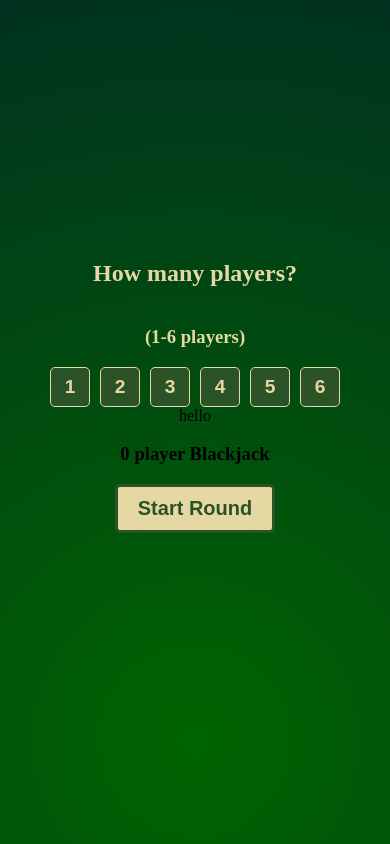
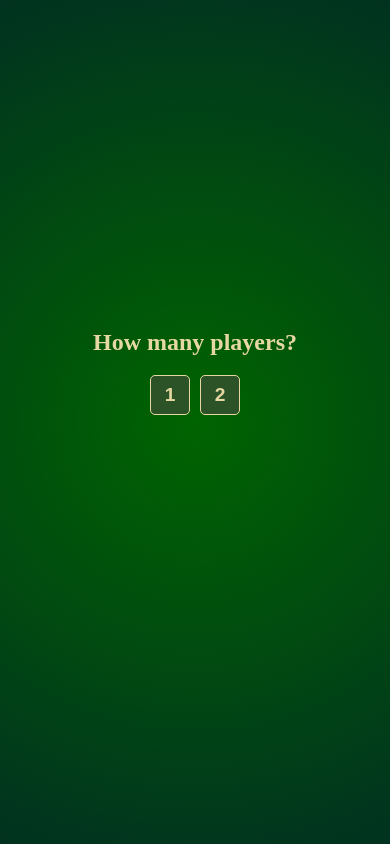
Before and after one commit to anjaliruth/cardCounter, a React (Create React App) app: page / in a window 390 px wide. Shown: the top 844 px of the page. Built offline with nearby package versions, Linux system fonts and the light colour scheme.

Commit message:
responsive players settings and stopped game if all players have lost and dont deal cards for dealer

```diff
--- a/src/App.css
+++ b/src/App.css
@@ -1,8 +1,7 @@
 .App {
-  text-align: center
+  text-align: center;
 }
 @import url("https://fonts.googleapis.com/css2?family=Cinzel+Decorative:wght@400;700;900&display=swap");
-
 
 .chars {
   background-color: #e6d8a2;
@@ -12,24 +11,23 @@ body {
 }
 
 .displayArea {
-  padding-top: 300px;
   display: flex;
   flex-direction: column;
   justify-content: flex-start;
   align-items: center;
-  height: 140vh;
+  min-height: 100vh;
   background: radial-gradient(circle at center, #006400, #013220);
 }
 
-
 .playAreaContainer {
   display: flex;
+  flex: 1;
   flex-direction: column;
   align-items: center;
   /* background: radial-gradient(circle at center, #006400, #013220); */
   width: 100vh;
-  height: 70vh;
-
+  height: 100vh;
+  /* background-color: #e6d842; */
 }
 
 .noPlayerButton:hover,
@@ -50,7 +48,7 @@ body {
   width: 360px;
   height: 150px;
   border-radius: 0 0 180px 180px;
-/* background-color: #ffffff; */
+  /* background-color: #ffffff; */
 }
 
 .playArea {
@@ -58,10 +56,11 @@ body {
   flex-direction: row;
   justify-content: space-around;
   align-items: flex-start;
-  /* background-color: #2c5327; */
+  background-color: #2c5327;
   border-radius: 2px;
   min-height: 40vh;
-  min-width: 80vh;
+  min-width: 50vh;
+  gap: 50px;
 }
 
 .positionHolder {
@@ -81,6 +80,7 @@ body {
   min-width: 120px;
   min-height: 300px;
   gap: 40px;
+  /* background-color: #013220; */
 }
 
 .playerCards {
@@ -94,7 +94,7 @@ body {
   /* background-color: #ff99ff; */
 }
 
-.individualCardStack{
+.individualCardStack {
   position: relative;
   min-width: 140px;
   border: 2px solid #e6d842;
@@ -111,6 +111,7 @@ body {
 
 .noPlayerButtonBox {
   display: flex;
+  justify-content: center;
   flex-direction: row;
   gap: 10px;
 }
@@ -132,9 +133,11 @@ body {
   color: #e6d8a2;
 }
 .infoSection {
+  flex: 1;
   display: flex;
   flex-direction: column;
   justify-content: center;
+  align-items: center;
   /* background-color: blue; */
   height: 30vh;
   gap: 20px;
@@ -149,7 +152,7 @@ body {
 }
 
 
-.resetControl{
+.resetControl {
   position: fixed;
   top: 0;
   left: 0;
@@ -163,26 +166,24 @@ body {
   z-index: 9999;
 }
 
-
-.roundOverText{
-  color: #ffffff
+.roundOverText {
+  color: #ffffff;
 }
 
-.roundOverDisplay{
+.roundOverDisplay {
   display: flex;
   flex-direction: column;
   justify-content: flex-start;
   gap: 100px;
 }
 
-.roundOverButtons{
+.roundOverButtons {
   display: flex;
   flex-direction: column;
   justify-content: center;
   align-content: center;
-  margin:0 auto;
+  margin: 0 auto;
   gap: 100px;
-  /* background-color: #006400; */
 }
 .startButtonBox {
   display: flex;
@@ -190,22 +191,25 @@ body {
   /* background-color: antiquewhite; */
 }
 .startButton {
+  background-color: #2c5327;
+  border: 3px solid #e6d8a2;
+  color: #e6d8a2;
+  font-weight: bold;
+  font-size: 20px;
+  min-width: 300px;
+  padding: 10px 20px;
+  border-radius: 5px;
+}
+.mutedButton {
+  display: flex;
+  align-self: center;
+  text-align: center;
   background-color: #e6d8a2;
   border: 3px solid #2c5327;
   color: #2c5327;
   font-weight: bold;
   font-size: 20px;
-  min-width: 100px;
-  padding: 10px 20px;
-  border-radius: 5px;
-}
-.mutedButton{
-    background-color: #2c5327;
-  border: 3px solid #e6d8a2;
-  color: #e6d8a2;
-  font-weight: bold;
-  font-size: 20px;
-  min-width: 100px;
+  width: 200px;
   padding: 10px 20px;
   border-radius: 5px;
 }
@@ -234,7 +238,7 @@ body {
   font-size: 24px;
   background: radial-gradient(circle, goldenrod, rgb(174, 169, 4));
   color: white;
-  box-shadow: 0 4px 6px rgba(0,0,0,0.5);
+  box-shadow: 0 4px 6px rgba(0, 0, 0, 0.5);
   cursor: pointer;
 }
 
@@ -242,7 +246,7 @@ body {
   width: 80px;
   height: 120px;
   border: 1px solid #000;
-  box-shadow: 0 4px 10px rgba(0,0,0,0.8);
+  box-shadow: 0 4px 10px rgba(0, 0, 0, 0.8);
   border-radius: 10px;
   background: white;
   position: relative;
@@ -256,13 +260,20 @@ body {
   align-items: center;
 }
 
-.suitSymbol{
+.suitSymbol {
   font-size: 10px;
 }
-.top-left { top: 5px; left: 5px; }
-.bottom-right { bottom: 5px; right: 5px; transform: rotate(180deg); }
+.top-left {
+  top: 5px;
+  left: 5px;
+}
+.bottom-right {
+  bottom: 5px;
+  right: 5px;
+  transform: rotate(180deg);
+}
 
-.pipHolder{
+.pipHolder {
   display: flex;
   background-color: aqua;
 }
@@ -273,16 +284,20 @@ body {
   transform: translate(-50%, -50%);
 }
 
-.red { color: red; }
-.black { color: black; }
+.red {
+  color: red;
+}
+.black {
+  color: black;
+}
 
-.cardValue{
+.cardValue {
   display: flex;
   padding-left: 3px;
   /* background-color: #2c5327; */
 }
 
-.cardSuit{
+.cardSuit {
   display: flex;
   /* background-color: #e6d8a2; */
   font-size: 12px;
--- a/src/GameControls.jsx
+++ b/src/GameControls.jsx
@@ -7,32 +7,31 @@ export default function GameControl({
 }) {
   return (
     <div>
-      {!playing && !showReplay && <h3>{players} player Blackjack</h3>}
+      {(!playing && !showReplay && players) ? <h3>{players} player Blackjack</h3>: null}
 
       {showReplay && (
         <div className="roundOverDisplay">
           <h1 className="roundOverText"> Round Over!</h1>
 
           <div className="roundOverButtons">
-            <div className="startButtonBox">
               <button onClick={startGame} className="startButton">
                 Play Again
               </button>
-            </div>
+
             <button onClick={resetPlayers} className="mutedButton">
-              🔄 # players
+              Change Players
             </button>
           </div>
         </div>
       )}
 
-      {!showReplay && (
+      {!showReplay && players ? (
         <div className="startButtonBox">
           <button onClick={startGame} className="startButton">
             Start Round
           </button>
         </div>
-      )}
+      ): null}
     </div>
   );
 }
--- a/src/PlayerInfo.jsx
+++ b/src/PlayerInfo.jsx
@@ -1,10 +1,20 @@
-import React from "react";
+import React, { useEffect, useState } from "react";
 export default function PlayerInfo({ playing, players, handlePlayerAmount }) {
-  const playerAmount = [1, 2, 3, 4, 5, 6];
+  const [isMobile, setIsMobile] = useState(false);
+  const [isTablet, setIsTablet] = useState(false);
+  useEffect(() => {
+    const handleResize = () => {
+      setIsMobile(window.innerWidth < 568);
+      setIsTablet(window.innerWidth < 768);
+    };
+    handleResize();
+    window.addEventListener("resize", handleResize);
+    return () => window.removeEventListener("resize", handleResize);
+  }, []);
+  const playerAmount = isMobile ? [1, 2] : isTablet ? [1,2,3]: [1, 2, 3, 4, 5, 6];
   return (
     <div className="noPlayer">
       <h2 className="noPlayerHeading">How many players?</h2>
-      <h3 className="noPlayerSubheading">(1-6 players)</h3>
       {!players && (
         <div className="noPlayerButtonBox">
           {playerAmount.map((number) => (
--- a/src/Shoe.jsx
+++ b/src/Shoe.jsx
@@ -18,7 +18,7 @@ import GameControl from "./GameControls.jsx";
 export default function Shoe() {
   const [players, setPlayers] = useState(0);
   const [hands, setHands] = useState([]);
-  const [initialStart, setInitialStart] = useState(false)
+  const [initialStart, setInitialStart] = useState(false);
   const [playing, setPlaying] = useState(false);
   const [drawPile, setDrawPile] = useState([]);
   const [position, setPosition] = useState(0);
@@ -82,6 +82,14 @@ export default function Shoe() {
     setHands(dealtHands);
     return currentCard;
   }
+  function isDealerWon() {
+    for (let i = 0; i < playerCardCount.length; i++) {
+      if (playerCardCount[i] > 21) {
+          return true;
+          }
+        }
+        return false;
+      }
 
   useEffect(() => {
     setupShoe();
@@ -90,6 +98,17 @@ export default function Shoe() {
   useEffect(() => {
     if (!hands[players] || hands[players].length === 0) return;
     if (isDealer) {
+let stopCards = isDealerWon()
+console.log('koko')
+console.log(stopCards, 'stopCards')
+if (stopCards){
+     setTimeout(() => {
+          setAllowReset(true);
+        }, 1500);
+    setPlaying(false);
+    setIsDealer(false);
+}
+else{
       let dealerCardCount = calculatePlayerCardCount(players);
       if (dealerCardCount < 17) {
         setTimeout(() => {
@@ -99,11 +118,15 @@ export default function Shoe() {
         calculatePlayerCardCount(players);
       }
       if (dealerCardCount >= 17) {
-        setTimeout(()=> { setAllowReset(true)}, 1500)
+        setTimeout(() => {
+          setAllowReset(true);
+        }, 1500);
         setPlaying(false);
         setIsDealer(false);
       }
     }
+}
+
   }, [hands, isDealer]);
 
   useEffect(() => {
@@ -220,24 +243,18 @@ export default function Shoe() {
     setIsChangePlayers(true);
     setPlayers(0);
     setAllowReset(false);
-
   }
 
-  console.log(isChangePlayers, 'isChangePlayers')
-  console.log(players, 'players')
-  console.log(playing, players, allowReset, 'ppa')
   return (
     <div className="displayArea">
       <div className="infoSection">
         <div className="noPlayer">
-          {(!drawPile || isChangePlayers ) && (
+          {(!drawPile || isChangePlayers) && (
             <div className="playerInfoWrapper">
-            <PlayerInfo handlePlayerAmount={handlePlayerAmount} />
+              <PlayerInfo handlePlayerAmount={handlePlayerAmount} />
             </div>
           )}
-          {(!drawPile || isChangePlayers ) &&  (
-            <div >
-            <div>hello</div>
+          {(!drawPile || isChangePlayers) && (
             <GameControl
               playing={playing}
               players={players}
@@ -245,11 +262,10 @@ export default function Shoe() {
               showReplay={false}
               resetPlayers={resetPlayers}
             />
-            </div>
           )}
         </div>
-         {!playing && players > 0 && allowReset && (
-      <div className="resetControl" >
+        {!playing && players > 0 && allowReset && (
+          <div className="resetControl">
             <GameControl
               playing={playing}
               players={players}
@@ -258,7 +274,7 @@ export default function Shoe() {
               resetPlayers={resetPlayers}
             />
           </div>
-          )}
+        )}
 
         {hands.length > 0 && !!players && !isChangePlayers ? (
           <div className="playAreaContainer">
@@ -289,10 +305,14 @@ export default function Shoe() {
         ) : null}
 
         <div className="cardCountBox">
-        <CardCount playing={playing} allowShowingCardCount={allowShowingCardCount} showCardCount={showCardCount} runningCount={runningCount}/>
+          <CardCount
+            playing={playing}
+            allowShowingCardCount={allowShowingCardCount}
+            showCardCount={showCardCount}
+            runningCount={runningCount}
+          />
         </div>
       </div>
-
     </div>
   );
 }
```
